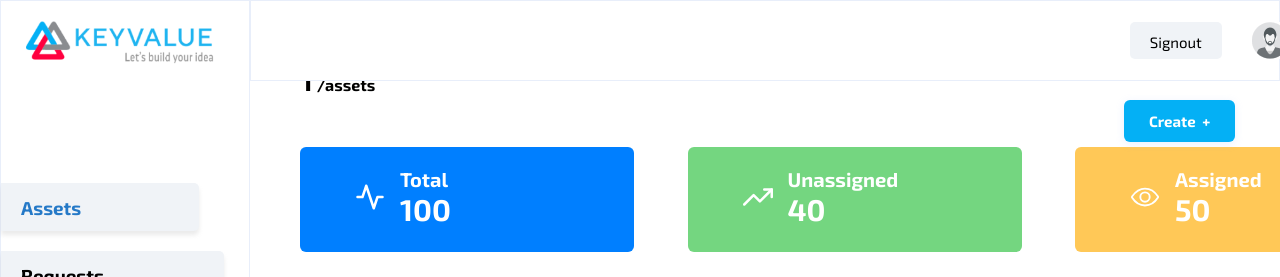
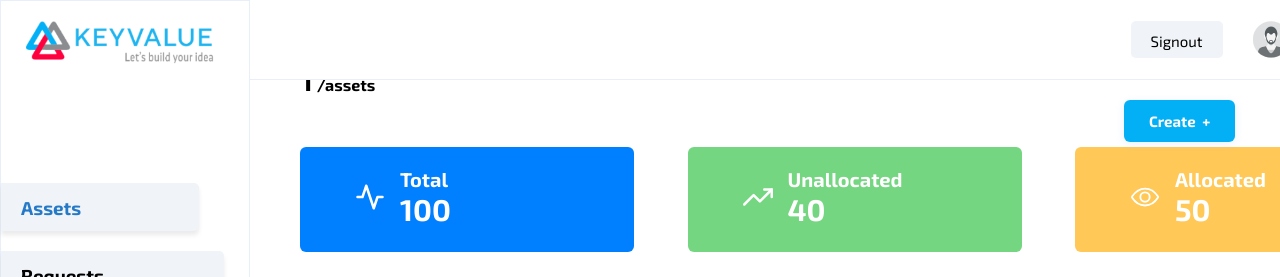
Before and after one commit to krishnapriyarajeev/Asset-Management-System, a React (Vite) app in the folder ui/: page /assets/1 in a window 1280 px wide. Shown: the top 277 px of the page. Built offline with nearby package versions, Linux system fonts and the light colour scheme.

Commit message:
action:fix typo

```diff
--- a/ui/src/components/card/CategoryCard.jsx
+++ b/ui/src/components/card/CategoryCard.jsx
@@ -9,8 +9,8 @@ const CategoryCard = ({ data, onClick }) => (
       <h6>Created At: {data.date}</h6>
       {/* <h4 className="card-heading">{data.item}</h4> */}
       <div className="pill-group">
-        <Pill innerText={`Unassigned: ${data.unassigned}`} type="green" />
-        <Pill innerText={`Assigned: ${data.assigned}`} type="yellow" />
+        <Pill innerText={`Unallocated: ${data.unassigned}`} type="green" />
+        <Pill innerText={`Allocated: ${data.assigned}`} type="yellow" />
         <Pill innerText={`Damaged: ${data.damaged}`} type="red" />
         <Pill
           innerText={`Total: ${data.unassigned + data.assigned + data.damaged}`}
--- a/ui/src/components/user/user.scss
+++ b/ui/src/components/user/user.scss
@@ -4,7 +4,7 @@
     right: 0;
     top: 0;
     padding: 21px;
-    border: 1px solid #E8EEFA;
+    border-bottom: 1px solid #E8EEFA;
     background-color: #ffffff;
     width: calc(100% - 250px);
     .signout-button{
--- a/ui/src/pages/category/page.jsx
+++ b/ui/src/pages/category/page.jsx
@@ -21,7 +21,7 @@ const statusField = [
 
   },
   {
-    head:"Unassigned",
+    head:"Unallocated",
     count:"40",
     front:"#74d680 74%",
     middle:"#378b29 0%",
@@ -31,7 +31,7 @@ const statusField = [
 
   },
   {
-    head:"Assigned",
+    head:"Allocated",
     count:"50",
     front:"#c11d38 0%",
     middle:"#ffc857 0%",
--- a/ui/src/pages/model/page.jsx
+++ b/ui/src/pages/model/page.jsx
@@ -22,7 +22,7 @@ const statusField = [
 
   },
   {
-    head:"Unassigned",
+    head:"Unallocated",
     count:"40",
     front:"#74d680 74%",
     middle:"#378b29 0%",
@@ -32,7 +32,7 @@ const statusField = [
 
   },
   {
-    head:"Assigned",
+    head:"Allocated",
     count:"50",
     front:"#c11d38 0%",
     middle:"#ffc857 0%",
--- a/ui/src/pages/subcategory/page.jsx
+++ b/ui/src/pages/subcategory/page.jsx
@@ -22,7 +22,7 @@ const statusField = [
 
   },
   {
-    head:"Unassigned",
+    head:"Unallocated",
     count:"40",
     front:"#74d680 74%",
     middle:"#378b29 0%",
@@ -32,7 +32,7 @@ const statusField = [
 
   },
   {
-    head:"Assigned",
+    head:"Allocated",
     count:"50",
     front:"#c11d38 0%",
     middle:"#ffc857 0%",
```
